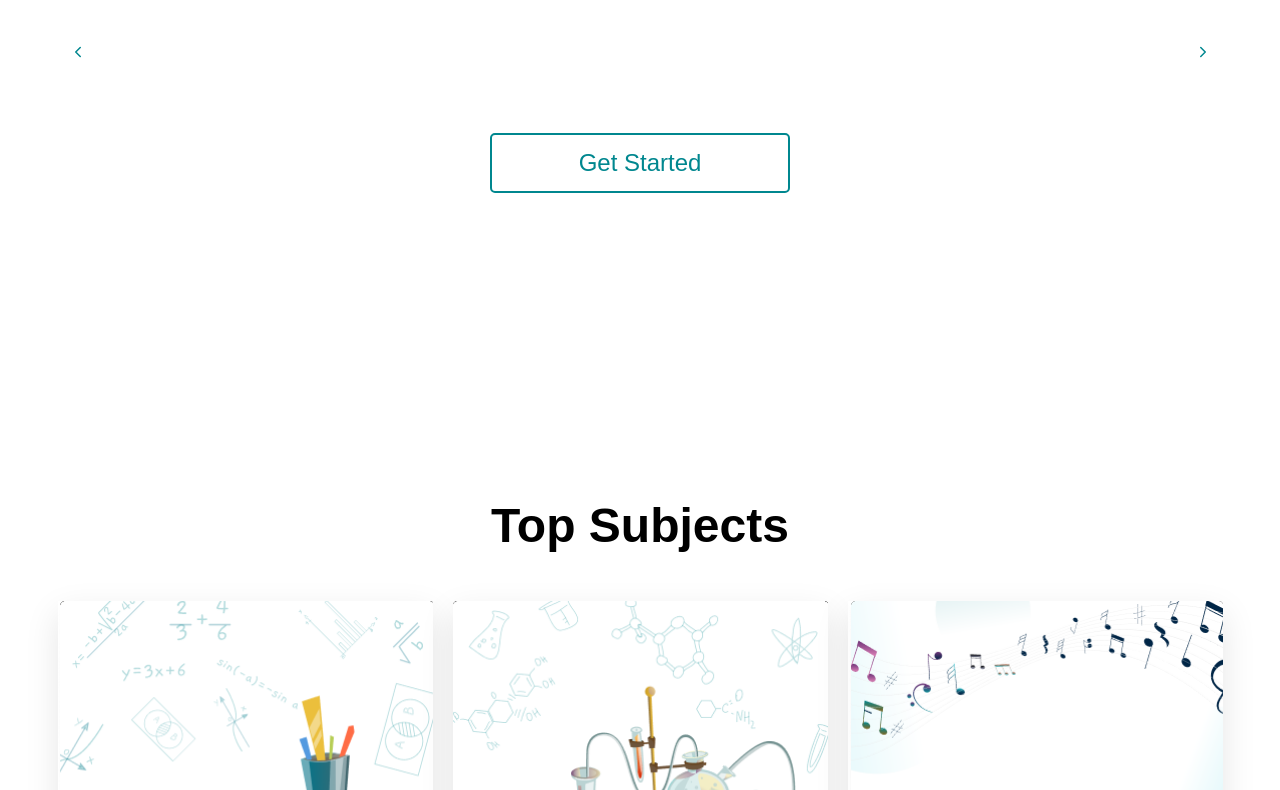
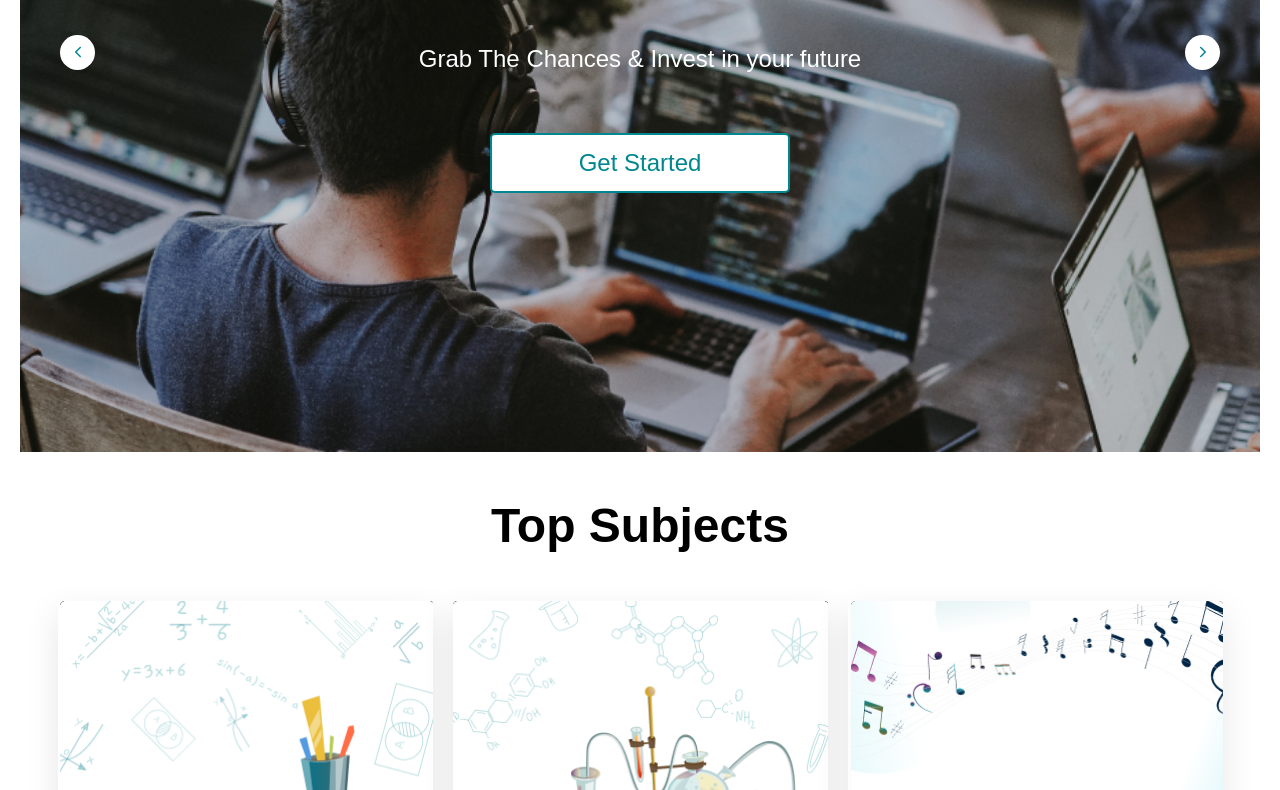
Before and after one commit to Alaaadel20/emcan-task, a website: page index.html in a window 1280 px wide. Shown: the part 448-1238 px from the top of the page. Drawn offline with nearby package versions, Linux system fonts and the light colour scheme; the site is published under a folder, as on GitHub Pages, so addresses that start at the root find nothing; files whose address does not match are found by name.

Commit message:
second commit

```diff
--- a/style.css
+++ b/style.css
@@ -110,7 +110,7 @@ header {
 /* --------------------------------------------------------------------- */
 /* hero */
 .section-hero {
-  background-image: url("/imgs/sincerely-media-DgQf1dUKUTM-unsplash 1.png");
+  background-image: url("./imgs/sincerely-media-DgQf1dUKUTM-unsplash 1.png");
   background-size: cover;
   background-attachment: fixed;
   background-position: center;
```
Also changed, not shown: index.html (+0 -1 lines).
